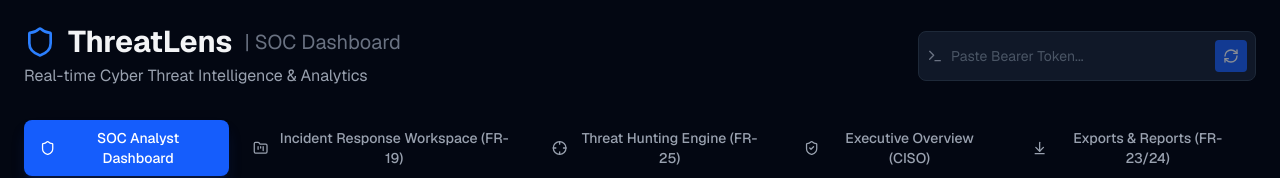
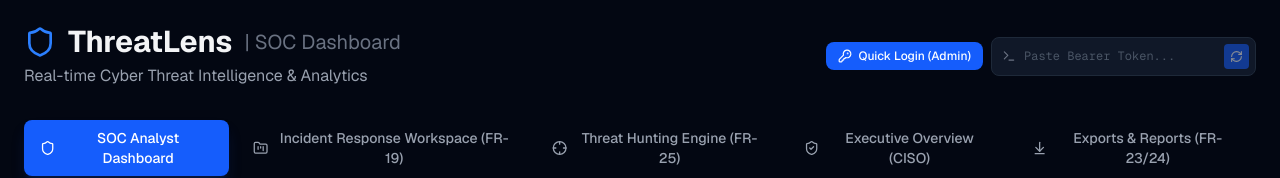
Before and after one commit to danokonokhua/Threatlens, a Next.js app in the folder frontend/: page / in a window 1280 px wide. Shown: the top 178 px of the page. Built offline with nearby package versions, Linux system fonts and the light colour scheme; no server answers.

Commit message:
feat(auth): persist JWT in localStorage with auto-login on initial load

```diff
--- a/frontend/src/app/page.tsx
+++ b/frontend/src/app/page.tsx
@@ -9,7 +9,21 @@ import { ThreatHuntingView } from '@/components/ThreatHuntingView';
 import { GlobalAttackHeatmap } from '@/components/GlobalAttackHeatmap';
 import { ExecutiveOverviewView } from '@/components/ExecutiveOverviewView';
 import { ExportReportsCenter } from '@/components/ExportReportsCenter';
-import { Shield, AlertTriangle, Activity, CheckCircle, Terminal, RefreshCw, FolderKanban, Crosshair, ShieldCheck, ArrowDownToLine } from 'lucide-react';
+import {
+  Shield,
+  AlertTriangle,
+  Activity,
+  CheckCircle,
+  Terminal,
+  RefreshCw,
+  FolderKanban,
+  Crosshair,
+  ShieldCheck,
+  ArrowDownToLine,
+  KeyRound,
+  LogOut,
+  UserCheck
+} from 'lucide-react';
 
 export default function SOC_Dashboard() {
   const { alerts, isConnected } = useAlertStream();
@@ -17,7 +31,70 @@ export default function SOC_Dashboard() {
   const [indicators, setIndicators] = useState<any[]>([]);
   const [allAlerts, setAllAlerts] = useState<any[]>([]);
   const [isLoading, setIsLoading] = useState(false);
+  const [isLoggingIn, setIsLoggingIn] = useState(false);
   const [activeTab, setActiveTab] = useState<'soc' | 'incident_response' | 'threat_hunting' | 'executive' | 'export_reports'>('soc');
+
+  // Automatic demo login with seeded admin credentials
+  const loginAsAdmin = async () => {
+    setIsLoggingIn(true);
+    try {
+      const formData = new URLSearchParams();
+      formData.append('username', 'admin@threatlens.local');
+      formData.append('password', 'admin123');
+
+      const res = await fetch('http://localhost:8000/api/v1/auth/login', {
+        method: 'POST',
+        headers: { 'Content-Type': 'application/x-www-form-urlencoded' },
+        body: formData.toString()
+      });
+
+      if (res.ok) {
+        const data = await res.json();
+        if (data.access_token) {
+          setToken(data.access_token);
+          if (typeof window !== 'undefined') {
+            localStorage.setItem('threatlens_token', data.access_token);
+          }
+        }
+      }
+    } catch (err) {
+      console.warn('Auto-login to backend failed:', err);
+    } finally {
+      setIsLoggingIn(false);
+    }
+  };
+
+  // Restore saved token from localStorage on first load, or auto-login seamlessly
+  useEffect(() => {
+    if (typeof window !== 'undefined') {
+      const savedToken = localStorage.getItem('threatlens_token');
+      if (savedToken) {
+        setToken(savedToken);
+      } else {
+        loginAsAdmin();
+      }
+    }
+  }, []);
+
+  const handleTokenChange = (val: string) => {
+    setToken(val);
+    if (typeof window !== 'undefined') {
+      if (val) {
+        localStorage.setItem('threatlens_token', val);
+      } else {
+        localStorage.removeItem('threatlens_token');
+      }
+    }
+  };
+
+  const logout = () => {
+    setToken('');
+    if (typeof window !== 'undefined') {
+      localStorage.removeItem('threatlens_token');
+    }
+    setIndicators([]);
+    setAllAlerts([]);
+  };
 
   // Fetch data when token is provided
   const fetchData = async () => {
@@ -72,23 +149,49 @@ export default function SOC_Dashboard() {
           <p className="text-gray-400 mt-1">Real-time Cyber Threat Intelligence & Analytics</p>
         </div>
 
-        {/* Auth Token Input */}
-        <div className="flex items-center gap-2 bg-gray-900 p-2 rounded-lg border border-gray-800">
-          <Terminal size={16} className="text-gray-500" />
+        {/* Auth Controls & Status */}
+        <div className="flex flex-wrap items-center gap-2">
+          {token ? (
+            <div className="flex items-center gap-2 bg-emerald-950/40 border border-emerald-800/60 px-3 py-1.5 rounded-lg text-xs text-emerald-300">
+              <UserCheck size={14} className="text-emerald-400" />
+              <span>Admin Connected</span>
+              <button
+                onClick={logout}
+                title="Disconnect / Clear Token"
+                className="ml-1 text-gray-400 hover:text-red-400 transition-colors"
+              >
+                <LogOut size={13} />
+              </button>
+            </div>
+          ) : (
+            <button
+              onClick={loginAsAdmin}
+              disabled={isLoggingIn}
+              className="flex items-center gap-1.5 px-3 py-1.5 bg-blue-600 hover:bg-blue-700 text-white rounded-lg text-xs font-medium transition-colors disabled:opacity-50"
+            >
+              <KeyRound size={14} className={isLoggingIn ? 'animate-spin' : ''} />
+              <span>{isLoggingIn ? 'Connecting...' : 'Quick Login (Admin)'}</span>
+            </button>
+          )}
+
+          <div className="flex items-center gap-2 bg-gray-900 p-1.5 rounded-lg border border-gray-800">
+            <Terminal size={14} className="text-gray-500 ml-1" />
             <input
               type="password"
               placeholder="Paste Bearer Token..."
-            className="bg-transparent border-none outline-none text-sm w-64 text-gray-300 placeholder-gray-600"
+              className="bg-transparent border-none outline-none text-xs w-48 text-gray-300 placeholder-gray-600 font-mono"
               value={token}
-            onChange={(e) => setToken(e.target.value)}
+              onChange={(e) => handleTokenChange(e.target.value)}
             />
             <button
               onClick={fetchData}
               disabled={isLoading || !token}
-            className="p-2 bg-blue-600 hover:bg-blue-700 rounded text-white transition-colors disabled:opacity-50"
+              title="Refresh Data"
+              className="p-1.5 bg-blue-600 hover:bg-blue-700 rounded text-white transition-colors disabled:opacity-50"
             >
-            <RefreshCw size={16} className={isLoading ? 'animate-spin' : ''} />
+              <RefreshCw size={13} className={isLoading ? 'animate-spin' : ''} />
             </button>
+          </div>
         </div>
       </div>
 
@@ -227,11 +330,11 @@ export default function SOC_Dashboard() {
           <span className="text-xs text-gray-500">{alerts.length} recent events</span>
         </div>
 
-        <div className="divide-y divide-gray-800 max-h-[400px] overflow-y-auto">
+        <div className="divide-y border-gray-800 max-h-[400px] overflow-y-auto">
           {alerts.length === 0 ? (
             <div className="p-12 text-center text-gray-500">
               <CheckCircle className="mx-auto mb-3 opacity-50" size={48} />
-              <p>No live alerts yet. Trigger an ingestion in Swagger UI to see real-time updates!</p>
+              <p>No live alerts yet. Trigger an ingestion in Swagger UI or Feeds Manager to see real-time updates!</p>
             </div>
           ) : (
             alerts.map((alert) => (
```
Lines whose indentation alone changed are shown as unchanged.
